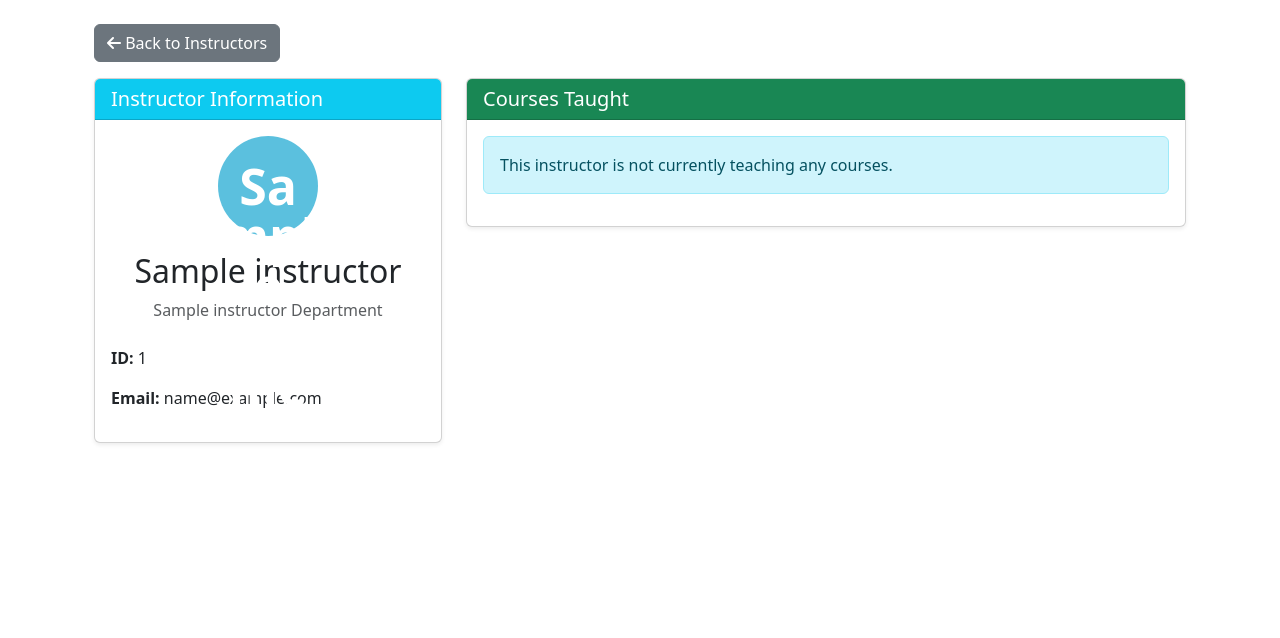
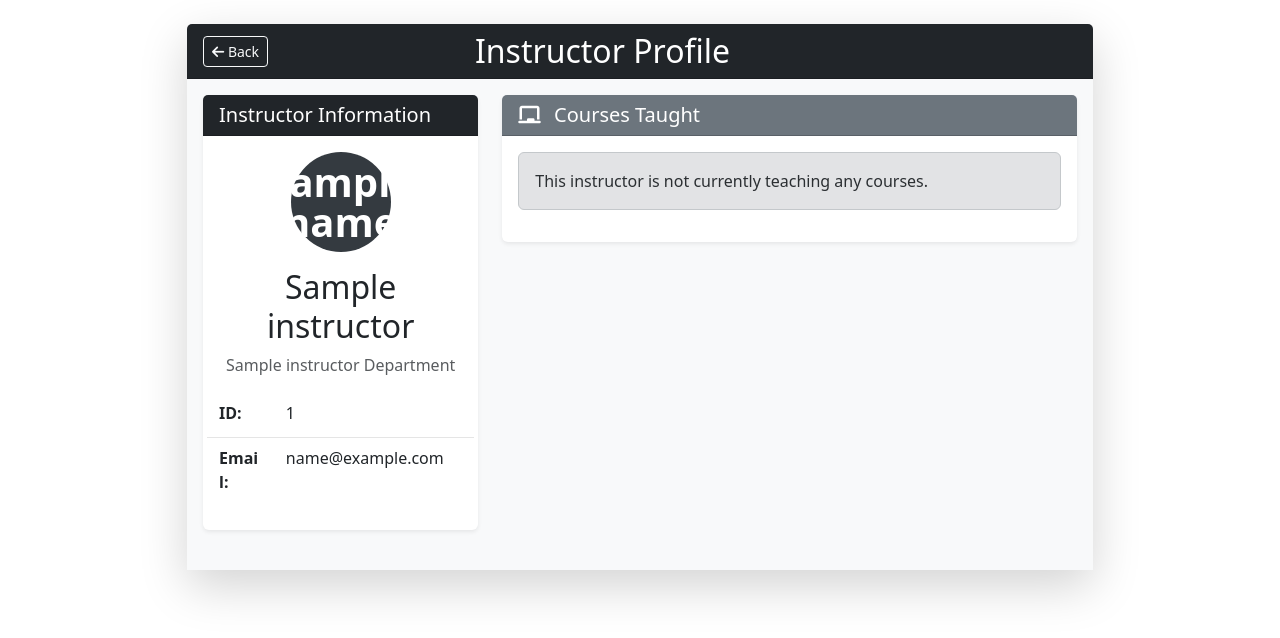
Before and after one commit to Jakub-Nowicki/project_databases_class, a Flask app: page /instructors/1 in a window 1280 px wide. Shown: the part 16-654 px from the top of the page. Run offline with Flask 3, Linux system fonts and the light colour scheme; a database or web service that is not in the repository returns one stand-in record (values such as "Sample title"); data that the repository does not hold is empty; some libraries are stand-ins or nearby versions.

Commit message:
gui update

```diff
--- a/app/app.py
+++ b/app/app.py
@@ -149,15 +149,16 @@ def list_enrollments():
     finally:
         release_db_connection(conn)
 # Instructor detail route
+# Instructor detail route
 @app.route('/instructors/<int:id>')
 def instructor_detail(id):
     conn = get_db_connection()
     try:
         cur = conn.cursor()
 
-        # Get instructor information
+        # Get instructor information including department_id
         cur.execute("""
-            SELECT i.instructor_id, i.name, i.email, d.department_name
+            SELECT i.instructor_id, i.name, i.email, d.department_name, d.department_id
             FROM instructors i
             LEFT JOIN departments d ON i.department_id = d.department_id
             WHERE i.instructor_id = %s
@@ -223,7 +224,6 @@ def instructor_detail(id):
         release_db_connection(conn)
 
 
-# Route for listing all departments
 @app.route('/departments')
 def list_departments():
     conn = get_db_connection()
--- a/app/templates/instructors_details.html
+++ b/app/templates/instructors_details.html
@@ -4,16 +4,30 @@
 
 {% block content %}
 <div class="container">
-    <div class="row">
-        <div class="col-12 mb-3">
-            <a href="{{ url_for('list_instructors') }}" class="btn btn-secondary">
-                <i class="fas fa-arrow-left"></i> Back to Instructors
+    <div class="row justify-content-center">
+        <div class="col-md-10">
+            <div class="card shadow-lg border-0 rounded-lg mb-4">
+                <div class="card-header bg-dark text-white">
+                    <div class="d-flex justify-content-between align-items-center">
+                        {% if instructor[4] %}
+                            <a href="{{ url_for('department_detail', id=instructor[4]) }}" class="btn btn-outline-light btn-sm">
+                                <i class="fas fa-arrow-left"></i> Back
                             </a>
+                        {% else %}
+                            <a href="{{ url_for('list_departments') }}" class="btn btn-outline-light btn-sm">
+                                <i class="fas fa-arrow-left"></i> Back
+                            </a>
+                        {% endif %}
+                        <h2 class="mb-0 text-center flex-grow-1">Instructor Profile</h2>
+                        <div style="width: 140px;"></div> <!-- Empty div for balance, increased width -->
+                    </div>
                 </div>
 
+                <div class="card-body bg-light">
+                    <div class="row">
                         <div class="col-md-4">
-            <div class="card shadow-sm mb-4">
-                <div class="card-header bg-info text-white">
+                            <div class="card shadow-sm mb-4 border-0">
+                                <div class="card-header bg-dark text-white">
                                     <h5 class="card-title mb-0">Instructor Information</h5>
                                 </div>
                                 <div class="card-body">
@@ -26,35 +40,43 @@
                                     </div>
 
                                     <div class="instructor-details">
-                        <p><strong>ID:</strong> {{ instructor[0] }}</p>
-                        <p><strong>Email:</strong> {{ instructor[2] }}</p>
+                                        <div class="row mb-2">
+                                            <div class="col-md-3"><strong>ID:</strong></div>
+                                            <div class="col-md-9">{{ instructor[0] }}</div>
+                                        </div>
+                                        <div class="row mb-2">
+                                            <div class="col-md-3"><strong>Email:</strong></div>
+                                            <div class="col-md-9 text-break">{{ instructor[2] }}</div>
+                                        </div>
                                     </div>
                                 </div>
                             </div>
                         </div>
 
                         <div class="col-md-8">
-            <div class="card shadow-sm">
-                <div class="card-header bg-success text-white">
-                    <h5 class="card-title mb-0">Courses Taught</h5>
+                            <div class="card shadow-sm border-0">
+                                <div class="card-header bg-secondary text-white">
+                                    <h5 class="card-title mb-0">
+                                        <i class="fas fa-chalkboard me-2"></i> Courses Taught
+                                    </h5>
                                 </div>
                                 <div class="card-body">
                                     {% if instructor_courses %}
                                         <div class="accordion" id="courseAccordion">
                                             {% for semester, courses in instructor_courses.items() %}
-                            <div class="accordion-item">
+                                            <div class="accordion-item mb-2 shadow-sm border-0">
                                                 <h2 class="accordion-header" id="heading{{ loop.index }}">
-                                    <button class="accordion-button {% if not loop.first %}collapsed{% endif %}"
+                                                    <button class="accordion-button collapsed bg-dark text-white"
                                                             type="button"
                                                             data-bs-toggle="collapse"
                                                             data-bs-target="#collapse{{ loop.index }}"
-                                            aria-expanded="{% if loop.first %}true{% else %}false{% endif %}"
+                                                            aria-expanded="false"
                                                             aria-controls="collapse{{ loop.index }}">
-                                        {{ semester }} <span class="badge bg-info ms-2">{{ courses|length }} courses</span>
+                                                        {{ semester }} <span class="badge bg-light text-dark ms-2">{{ courses|length }} courses</span>
                                                     </button>
                                                 </h2>
                                                 <div id="collapse{{ loop.index }}"
-                                     class="accordion-collapse collapse {% if loop.first %}show{% endif %}"
+                                                     class="accordion-collapse collapse"
                                                      aria-labelledby="heading{{ loop.index }}"
                                                      data-bs-parent="#courseAccordion">
                                                     <div class="accordion-body p-0">
@@ -66,7 +88,7 @@
                                                                         <h6 class="mb-0">{{ course.course_name }}</h6>
                                                                         <small class="text-muted">{{ course.department_name }} • {{ course.credits }} credits</small>
                                                                     </div>
-                                                    <span class="badge bg-primary rounded-pill">{{ course.enrolled_count }} enrolled</span>
+                                                                    <span class="badge bg-dark rounded-pill">{{ course.enrolled_count }} enrolled</span>
                                                                 </div>
                                                             </div>
                                                             {% endfor %}
@@ -77,10 +99,14 @@
                                             {% endfor %}
                                         </div>
                                     {% else %}
-                        <div class="alert alert-info">
+                                        <div class="alert alert-secondary">
                                             This instructor is not currently teaching any courses.
                                         </div>
                                     {% endif %}
+                                </div>
+                            </div>
+                        </div>
+                    </div>
                 </div>
             </div>
         </div>
@@ -91,25 +117,56 @@
     .avatar-circle {
         width: 100px;
         height: 100px;
-        background-color: #5bc0de;
+        background-color: #343a40;
         text-align: center;
         border-radius: 50%;
-        -webkit-border-radius: 50%;
-        -moz-border-radius: 50%;
+        display: flex;
+        align-items: center;
+        justify-content: center;
         margin: 0 auto;
     }
 
     .initials {
-        position: relative;
-        top: 25px;
-        font-size: 50px;
-        line-height: 50px;
+        font-size: 40px;
+        line-height: 1;
         color: #fff;
         font-weight: bold;
     }
+
+    .instructor-details .row {
+        padding-bottom: 0.75rem;
+        margin-bottom: 0.75rem;
+        border-bottom: 1px solid rgba(0,0,0,0.1);
+        display: flex;
+        align-items: flex-start;
+    }
+
+    .instructor-details .row:last-child {
+        border-bottom: none;
+        margin-bottom: 0;
+    }
+
+    .instructor-details .row div {
+        word-wrap: break-word;
+        overflow-wrap: break-word;
+    }
+
+    .accordion-button:not(.collapsed) {
+        color: white;
+        background-color: #2c3136;
+    }
+
+    .accordion-button:focus {
+        box-shadow: none;
+        border-color: rgba(0,0,0,.125);
+    }
+
+    .accordion-item {
+        border-radius: 0.375rem;
+        overflow: hidden;
+    }
 </style>
 
-{% block extra_js %}
+<!-- Add Font Awesome for icons -->
 <script src="https://kit.fontawesome.com/a076d05399.js" crossorigin="anonymous"></script>
 {% endblock %}
-{% endblock %}
```
Also changed, not shown: app/templates/instructors_list.html (+22 -20 lines). Lines whose indentation alone changed are shown as unchanged.
